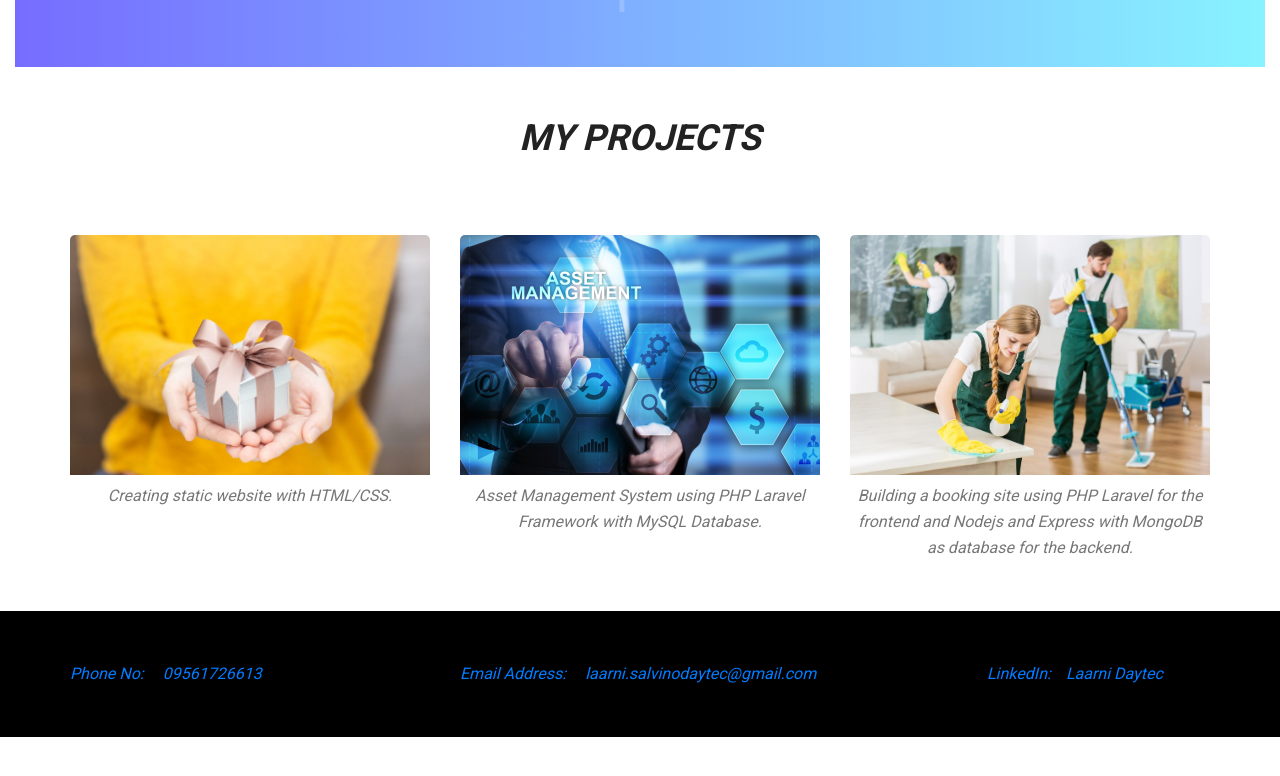
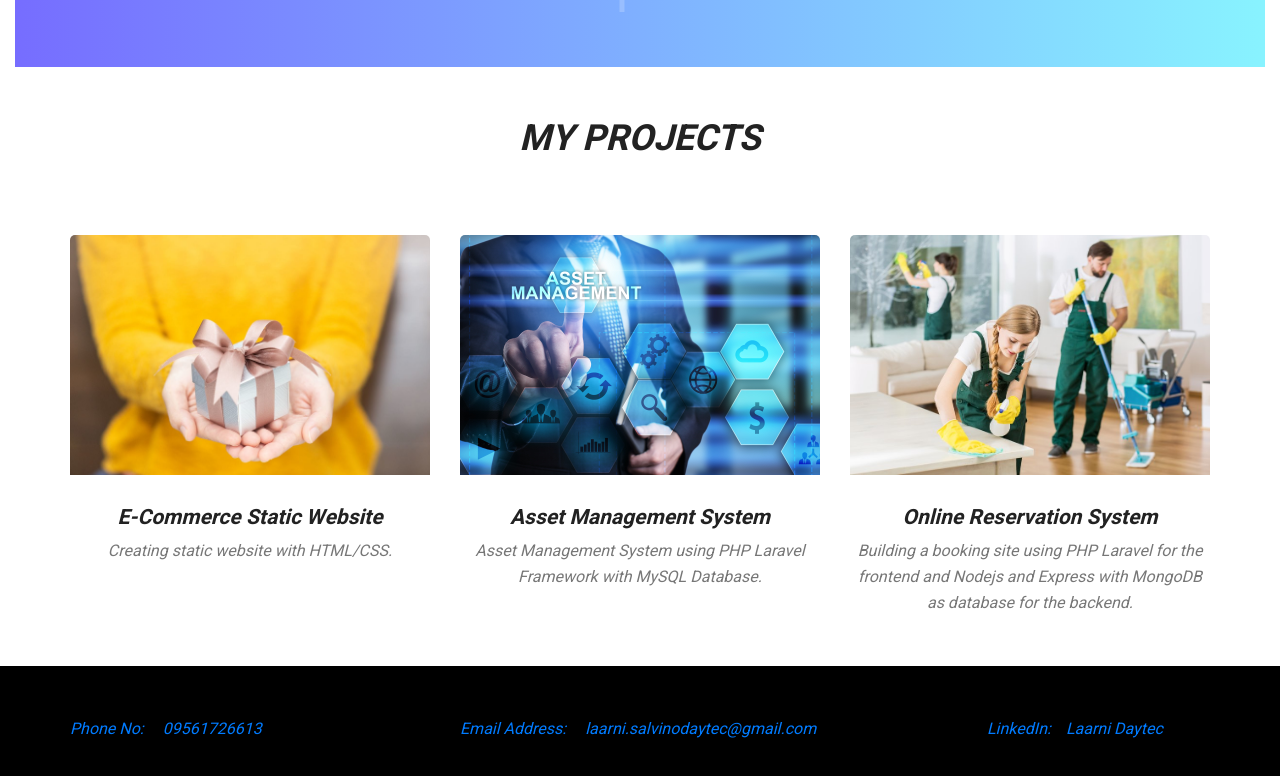
Before and after one commit to laarnisalvinodaytec/myPortfolio, a plain HTML site: page index.html in a window 1280 px wide. Shown: the part 2251-3027 px from the top of the page. Before the commit the page ends 2988 px from the top, so only its background shows below. Drawn offline with nearby package versions, Linux system fonts and the light colour scheme.

Commit message:
added title to projects

```diff
--- a/index.html
+++ b/index.html
@@ -242,7 +242,7 @@
         						<a class="light" href="https://laarnisalvinodaytec.github.io/csp1-RewardsProgram/"><img src="assets/img/icon.png"></a>
         					</div>
         					<div class="g_item_text">
-
+        						<h4>E-Commerce Static Website</h4>
         						<p>Creating static website with HTML/CSS. </p>
         					</div>
         				</div>
@@ -254,7 +254,7 @@
         						<a class="light" href="https://nameless-atoll-22543.herokuapp.com/"><img src="assets/img/icon.png"></a>
         					</div>
         					<div class="g_item_text">
-
+        						<h4>Asset Management System</h4>
         						<p>Asset Management System using PHP Laravel Framework with MySQL Database.</p>
         					</div>
         				</div>
@@ -266,7 +266,7 @@
         						<a class="light" href="https://homeservicelaarnidaytec.herokuapp.com"><img src="assets/img/icon.png"></a>
         					</div>
         					<div class="g_item_text">
-
+        						<h4>Online Reservation System</h4>
         						<p>Building a booking site using PHP Laravel for the frontend and Nodejs and Express with MongoDB as database for the backend.  </p>
         					</div>
         				</div>
```
